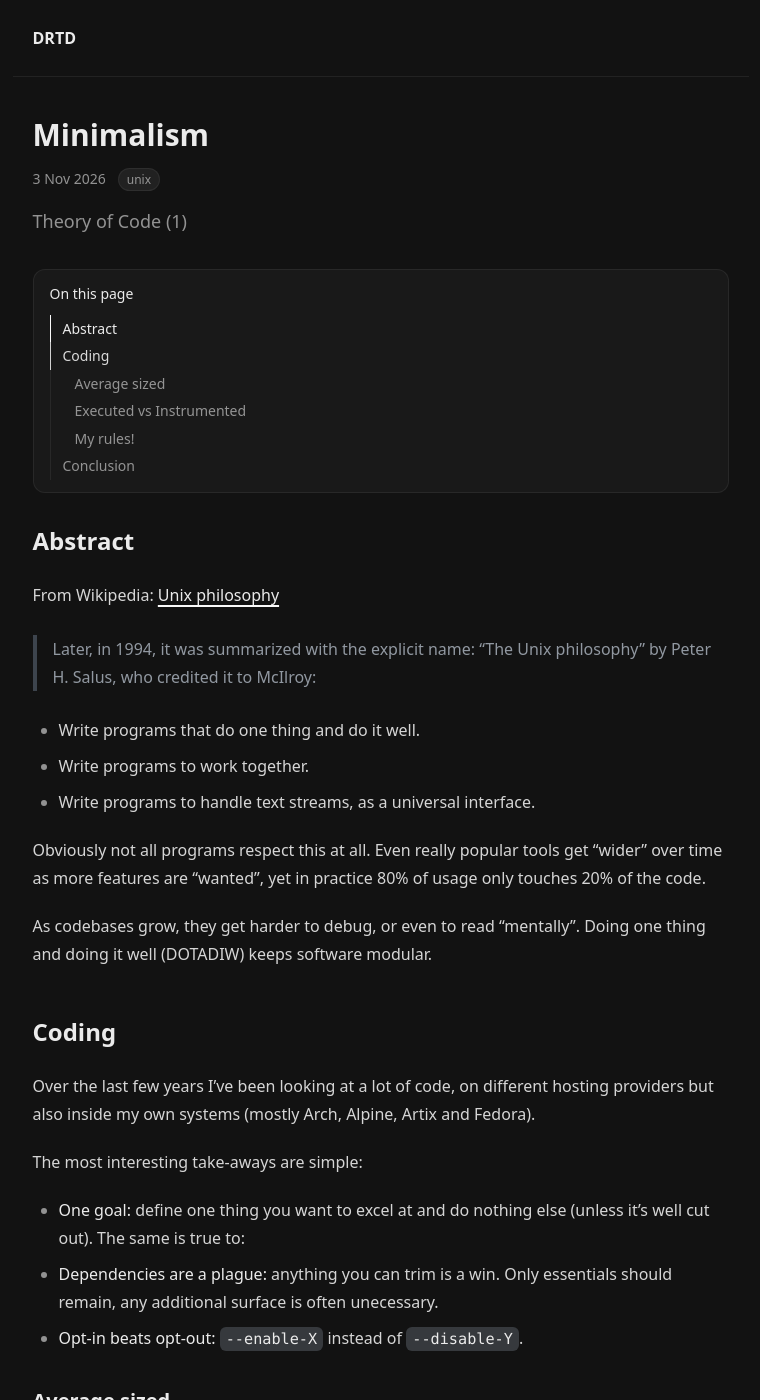
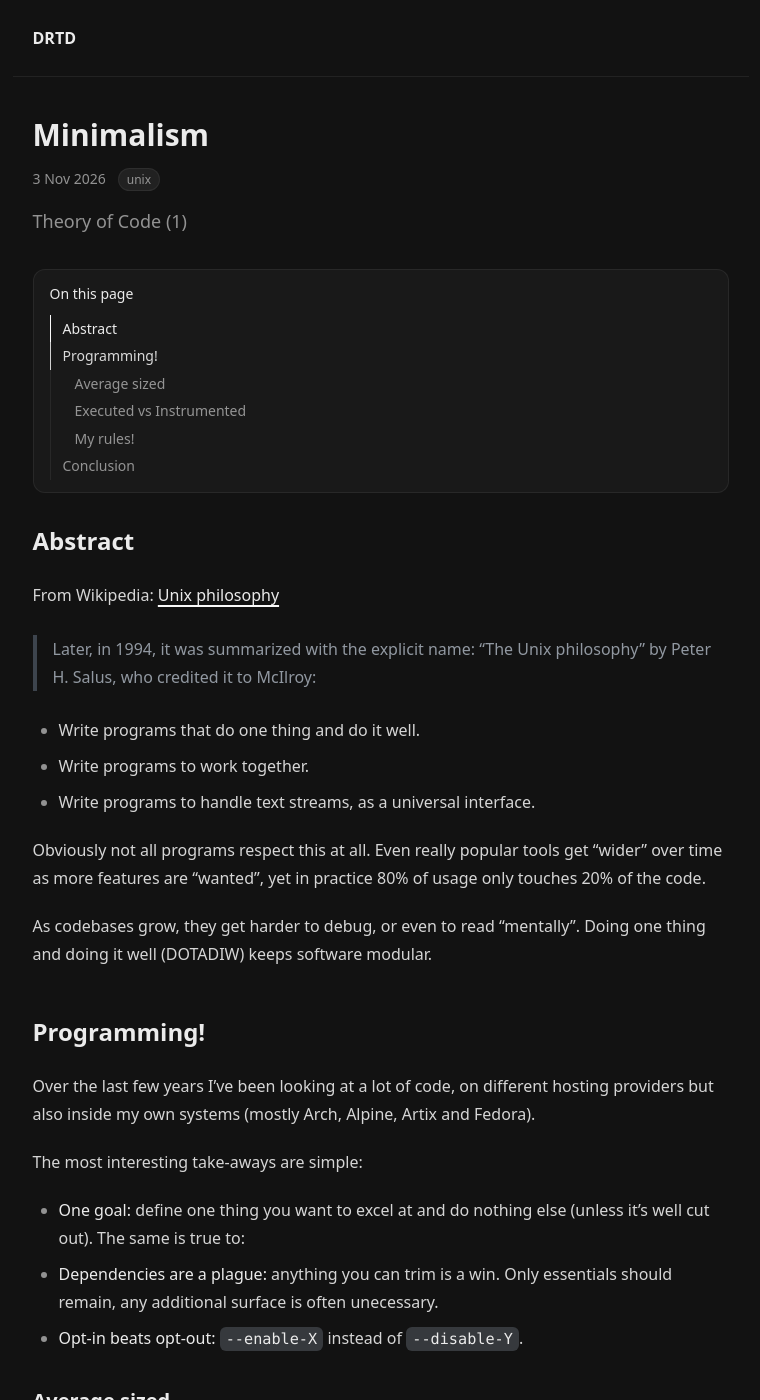
Before and after one commit to h8d13/dontreadthedocs, a Jekyll site: the page built from _notes/minimalism.md, in a window 1280 px wide and 1400 px high. Shown: the whole window, without its empty margins (252-1012 px from the left). Built offline with Jekyll 4.4.1, drawn with Linux system fonts in a browser that asks for light colours.

Commit message:
title
Signed-off-by: h8d13 <hadean-eon-dev@proton.me>

```diff
--- a/_notes/minimalism.md
+++ b/_notes/minimalism.md
@@ -23,7 +23,7 @@ usage only touches 20% of the code.
 As codebases grow, they get harder to debug, or even to read "mentally".
 Doing one thing and doing it well (DOTADIW) keeps software modular.
 
-## Coding
+## Programming!
 
 Over the last few years I've been looking at a lot of code, on different
 hosting providers but also inside my own systems (mostly Arch, Alpine, Artix
```
